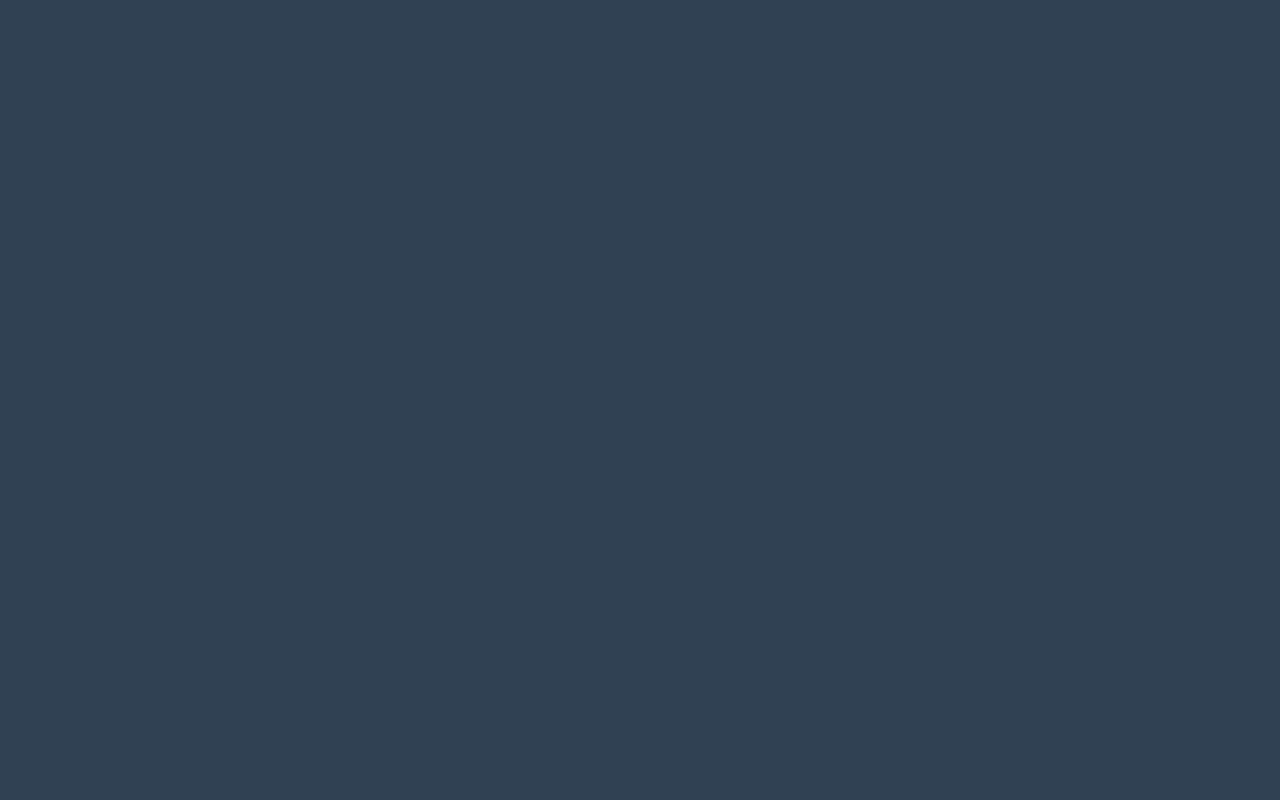
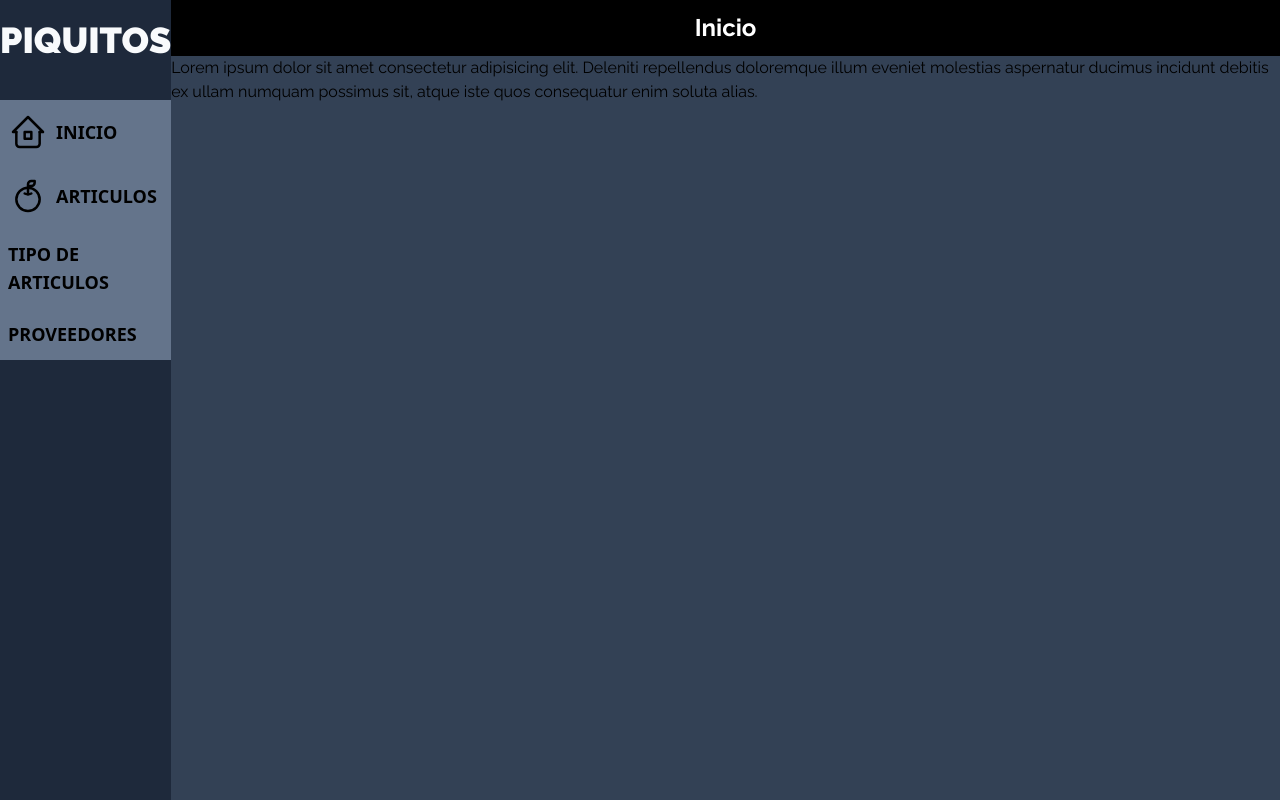
Before and after one commit to julibosch/libreria-front, a React (Vite) app: page /inicio in a window 1280 px wide. Built offline with nearby package versions, Linux system fonts and the light colour scheme.

Commit message:
Formulario de login + Pagina inicio

```diff
--- a/package.json
+++ b/package.json
@@ -11,7 +11,8 @@
   },
   "dependencies": {
     "react": "^18.2.0",
-    "react-dom": "^18.2.0"
+    "react-dom": "^18.2.0",
+    "react-router-dom": "^6.14.2"
   },
   "devDependencies": {
     "@types/react": "^18.2.15",
--- a/src/App.jsx
+++ b/src/App.jsx
@@ -1,8 +1,25 @@
+import { BrowserRouter, Routes, Route } from "react-router-dom";
+import AuthLayout from "./layout/AuthLayout";
+import Login from "./pages/Login";
+import InicioLayout from "./layout/InicioLayout";
+import Inicio from "./pages/Inicio";
+
+
 function App() {
   return (
-    <div className="h-screen flex">
+    <BrowserRouter>
+      <Routes>
+        <Route>
+          <Route path="/" element={<AuthLayout />}>
+            <Route index element={<Login />} />
+          </Route>
 
-    </div>
+          <Route path="inicio" element={<InicioLayout />}>
+            <Route index element={<Inicio />} />
+          </Route>
+        </Route>
+      </Routes>
+    </BrowserRouter>
   )
 }
 
--- /dev/null
+++ b/src/components/Alta.jsx
@@ -0,0 +1,37 @@
+const Alta = () => {
+  return (
+    <div className="w-1/2 bg-white rounded-md shadow-md h-1/2 mx-auto my-auto overflow-hidden">
+      <h2 className="bg-slate-300 text-3xl font-bold uppercase text-center py-3">
+        Alta
+      </h2>
+
+      <form
+        action=""
+        className="mt-10 px-3"
+      >
+        <div className="flex flex-col">
+          <label
+            htmlFor="descripcion"
+            className="text-xl font-bold uppercase mb-1"
+          >
+            Descripción
+          </label>
+          <input
+            id="descripcion"
+            type="text"
+            className="border border-slate-600 rounded-md py-1 px-2 mb-10"
+            placeholder="Ingrese el Proveedor"
+          />
+        </div>
+
+        <input
+          type="submit"
+          value="Añadir Proveedor"
+          className="w-full bg-indigo-700 py-2 rounded-md uppercase font-bold cursor-pointer hover:bg-indigo-900 text-white transition-colors"
+        />
+      </form>
+    </div>
+  )
+}
+
+export default Alta
--- /dev/null
+++ b/src/components/ButtonSidebar.jsx
@@ -0,0 +1,23 @@
+import {useNavigate} from 'react-router-dom'
+
+const ButtonSidebar = ({nombre, icon}) => {
+
+  const navigate = useNavigate();
+
+  const handleClick = () => {
+    const url = `${nombre.trim()}`
+    navigate(url)
+  }
+
+  return (
+    <button
+      onClick={handleClick}
+      className="flex items-center gap-2 w-full bg-slate-500 hover:bg-slate-300 transition-colors cursor-pointer uppercase font-bold text-left text-lg px-2 py-3"
+    >
+      {icon}
+      {nombre}
+    </button>
+  )
+}
+
+export default ButtonSidebar
--- /dev/null
+++ b/src/components/Sidebar.jsx
@@ -0,0 +1,39 @@
+import ButtonSidebar from "./ButtonSidebar";
+
+const Sidebar = () => {
+
+  return (
+    <aside className="bg-slate-800 h-screen w-1/5 py-5">
+      <h2 className="uppercase text-4xl font-black text-center mb-10 text-slate-50">Piquitos</h2>
+
+      <div>
+        <ButtonSidebar
+          nombre={"Inicio"}
+          icon={<svg xmlns="http://www.w3.org/2000/svg" className="icon icon-tabler icon-tabler-home-2" width="40" height="40" viewBox="0 0 24 24" strokeWidth="1.5" stroke="#000000" fill="none" strokeLinecap="round" strokeLinejoin="round">
+          <path stroke="none" d="M0 0h24v24H0z" fill="none"/>
+          <path d="M5 12l-2 0l9 -9l9 9l-2 0" />
+          <path d="M5 12v7a2 2 0 0 0 2 2h10a2 2 0 0 0 2 -2v-7" />
+          <path d="M10 12h4v4h-4z" />
+        </svg>}
+        />
+        <ButtonSidebar
+          nombre={"Articulos"}
+          icon={<svg xmlns="http://www.w3.org/2000/svg" className="icon icon-tabler icon-tabler-apple" width="40" height="40" viewBox="0 0 24 24" strokeWidth="1.5" stroke="#000000" fill="none" strokeLinecap="round" strokeLinejoin="round">
+          <path stroke="none" d="M0 0h24v24H0z" fill="none"/>
+          <path d="M12 14m-7 0a7 7 0 1 0 14 0a7 7 0 1 0 -14 0" />
+          <path d="M12 11v-6a2 2 0 0 1 2 -2h2v1a2 2 0 0 1 -2 2h-2" />
+          <path d="M10 10.5c1.333 .667 2.667 .667 4 0" />
+        </svg>}
+        />
+        <ButtonSidebar
+          nombre={"Tipo de Articulos"}
+        />
+        <ButtonSidebar
+          nombre={"Proveedores"}
+        />
+      </div>
+    </aside>
+  )
+}
+
+export default Sidebar
--- /dev/null
+++ b/src/layout/AuthLayout.jsx
@@ -0,0 +1,12 @@
+import { Outlet } from 'react-router-dom'
+
+const AuthLayout = () => {
+  return (
+    <div>
+      <h2 className='text-5xl font-black uppercase text-white mb-40 text-center bg-slate-950 py-7'>Sistema de Gestión - Piquitos</h2>
+      <Outlet />
+    </div>
+  )
+}
+
+export default AuthLayout
--- /dev/null
+++ b/src/layout/InicioLayout.jsx
@@ -0,0 +1,13 @@
+import { Outlet } from 'react-router-dom'
+import Sidebar from '../components/Sidebar'
+
+const InicioLayout = () => {
+  return (
+    <main className='flex h-screen'>
+      <Sidebar />
+      <Outlet />
+    </main>
+  )
+}
+
+export default InicioLayout
--- /dev/null
+++ b/src/pages/Inicio.jsx
@@ -0,0 +1,11 @@
+const Inicio = () => {
+  return (
+    <div>
+      <h2 className="bg-black w-full text-white py-3 text-2xl font-bold text-center">Inicio</h2>
+
+      <p>Lorem ipsum dolor sit amet consectetur adipisicing elit. Deleniti repellendus doloremque illum eveniet molestias aspernatur ducimus incidunt debitis ex ullam numquam possimus sit, atque iste quos consequatur enim soluta alias.</p>
+    </div>
+  )
+}
+
+export default Inicio
--- /dev/null
+++ b/src/pages/Login.jsx
@@ -0,0 +1,46 @@
+const Login = () => {
+  return (
+    <div className="w-1/3 mx-auto bg-slate-300 rounded-md shadow-lg overflow-hidden">
+      <p className="text-2xl font-bold bg-slate-900 py-3 text-slate-50 uppercase text-center">Iniciar Sesión</p>
+
+      <form
+        action=""
+        className="px-3 py-3 flex flex-col gap-7"
+      >
+        <div className="flex flex-col mt-3">
+          <label
+            htmlFor="usuario"
+            className="text-slate-950 font-bold uppercase text-xl mb-1"
+          >
+            Usuario
+          </label>
+          <input
+            type="text"
+            className="py-1 px-2 text-lg rounded-md"
+          />
+        </div>
+
+        <div className="flex flex-col">
+          <label
+            htmlFor="password"
+            className="text-slate-950 font-bold uppercase text-xl mb-1"
+          >
+            Contraseña
+          </label>
+          <input
+            type="password"
+            className="py-1 px-2 text-lg rounded-md"
+          />
+        </div>
+
+        <input
+        type="submit"
+        value="Iniciar Sesión"
+        className="mt-3 py-3 bg-slate-600 hover:bg-slate-700 cursor-pointer transition-colors w-full rounded-lg uppercase font-bold text-lg text-slate-50"
+        />
+      </form>
+    </div>
+  )
+}
+
+export default Login
```
Also changed, not shown: 1 other file (tests, documents, lock files or other folders).
